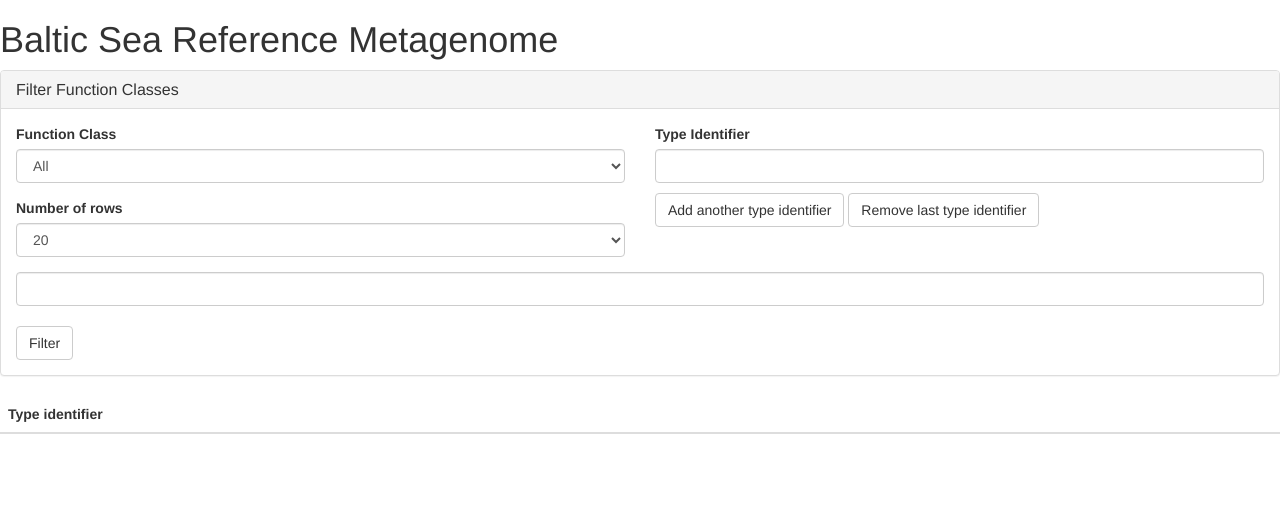
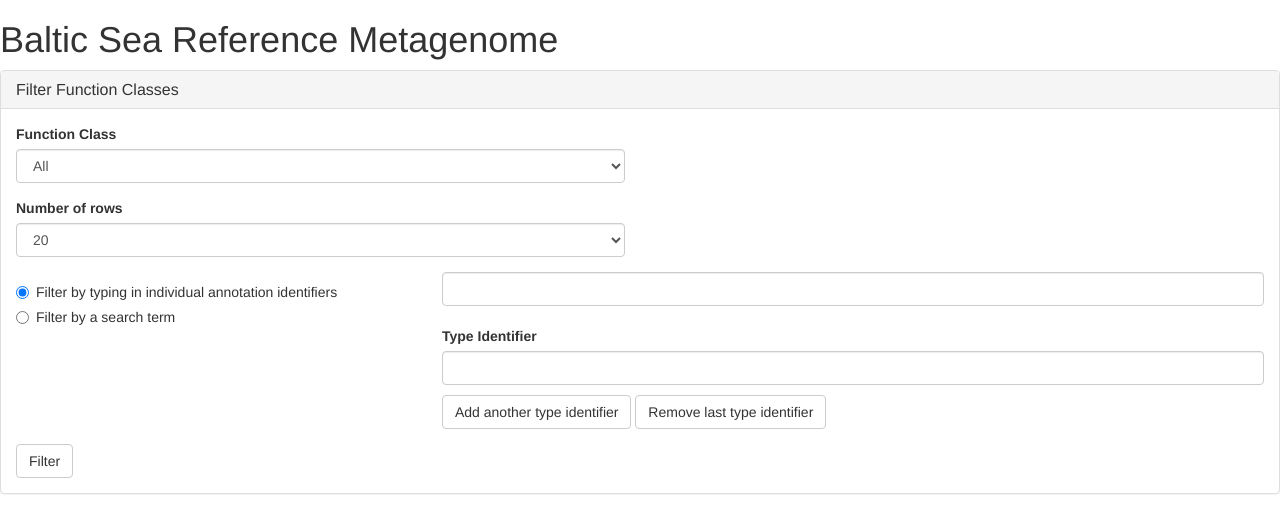
Before and after one commit to EnvGen/BARM_web_server, a Flask app: page / in a window 1280 px wide, after a click on "Filter Function Classes". Shown: the top 514 px of the page. Run offline with Flask 2, Linux system fonts and the light colour scheme; data that the repository does not hold is empty; some libraries are stand-ins or nearby versions.

Commit message:
Choose whether to filter on search or individual identifiers

```diff
--- a/app.py
+++ b/app.py
@@ -30,17 +30,23 @@ def index():
             limit = None
         else:
             limit = int(limit)
-        for type_identifier in form.type_identifiers.entries:
-            if type_identifier.data != '':
-                type_identifiers.append(type_identifier.data)
-        search_string = form.search_annotations
-        if search_string.data != '':
-            q = _search_query(search_string.data)
-            type_identifiers = [a.type_identifier for a in q.all()]
+
+        filter_alternative = form.filter_alternative.data
+        if filter_alternative == 'filter_with_type_identifiers':
+          for type_identifier in form.type_identifiers.entries:
+              if type_identifier.data != '':
+                  type_identifiers.append(type_identifier.data)
+        elif filter_alternative == 'filter_with_search':
+          search_string = form.search_annotations
+          if search_string.data != '':
+              q = _search_query(search_string.data)
+              type_identifiers = [a.type_identifier for a in q.all()]
+
     else:
         function_class=None
         limit=20
-        form.type_identifiers.append_entry()
+        if len(form.type_identifiers) == 0:
+          form.type_identifiers.append_entry()
 
     if type_identifiers == []:
         type_identifiers = None
--- a/forms.py
+++ b/forms.py
@@ -1,9 +1,13 @@
 from flask.ext.wtf import Form
-from wtforms import SelectField, StringField, FieldList
+from wtforms import SelectField, StringField, FieldList, RadioField
 
 
 class FunctionClassFilterForm(Form):
     function_class = SelectField(u'Function Classes', default='all')
     limit = SelectField(u'Limit', choices=[('10','10'), ('20', '20'), ('50', '50'), ('100', '100'), ('all', 'Show All')], default='20')
+    filter_alternative = RadioField(choices=[
+      ('filter_with_type_identifiers', 'Filter by typing in individual annotation identifiers'),
+      ('filter_with_search', 'Filter by a search term')],
+      default='filter_with_type_identifiers')
     type_identifiers = FieldList(StringField(u'Type identifier'))
     search_annotations = StringField('Search Annotations')
--- a/templates/index.html
+++ b/templates/index.html
@@ -27,6 +27,23 @@
               </div>
             </div>
             <div class="col-md-6">
+            </div>
+          </div>
+          <div class="row">
+            <div class="col-md-4">
+              {% for subfield in form.filter_alternative %}
+              <div class="radio">
+                <label>
+                  {{ subfield }}
+                  {{ subfield.label.text}}
+                </label>
+              </div>
+              {% endfor %}
+            </div>
+            <div class="col-md-8">
+              {{ form.search_annotations(class="form-control") }}
+              <div id="search_result_annotations">
+              </div>
               <div class="form-group" id="type_identifiers">
                 <ul class="list-unstyled">
                   {% for subfield in form.type_identifiers.entries %}
@@ -40,9 +57,6 @@
                 <button class="btn btn-default" type="button" id="RemoveLastTypeIdentifier">Remove last type identifier</button>
               </div>
             </div>
-          </div>
-          {{ form.search_annotations(class="form-control") }}
-          <div id="search_result_annotations">
           </div>
           <button type="submit" class="btn btn-default">Filter</button>
         </form>
```
